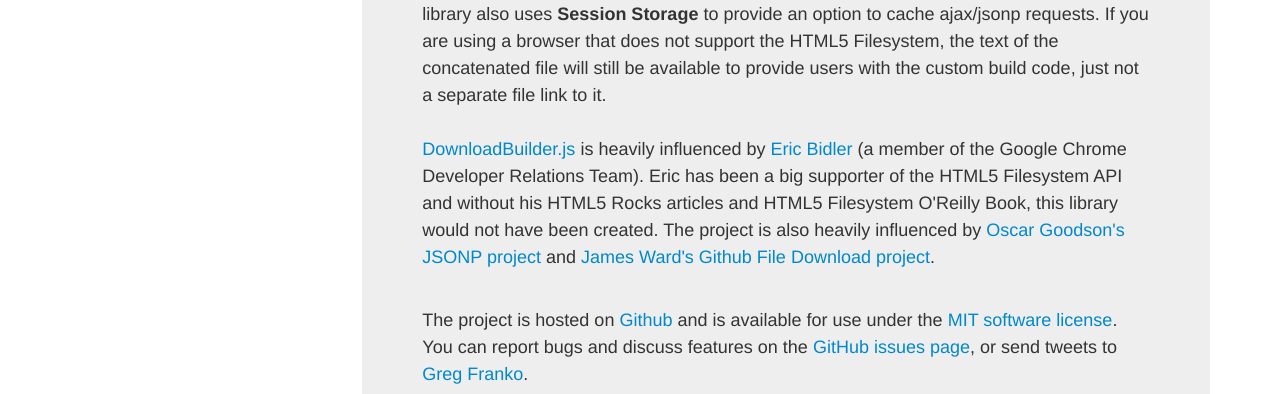
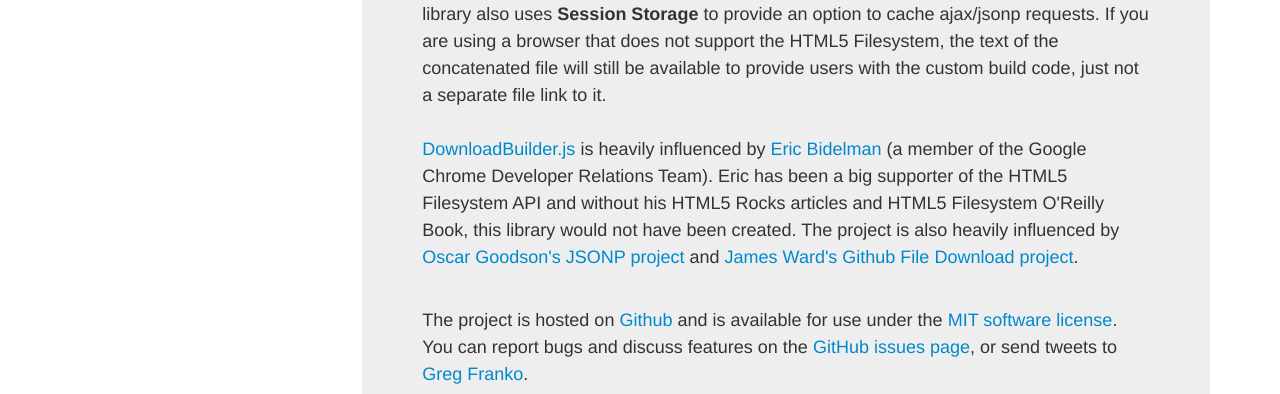
Before and after one commit to gfranko/DownloadBuilder.js, a plain HTML site: page index.html in a window 1280 px wide. Shown: the part 376-770 px from the top of the page. Drawn offline with nearby package versions, Linux system fonts and the light colour scheme.

Commit message:
Typo correction
Correcting Eric's last name from Bidler->Bidelman

```diff
--- a/index.html
+++ b/index.html
@@ -50,7 +50,7 @@
             The library currently supports concatenating local files (supported in all  major browsers) and/or files from Github (not supported in IE unless you use a <strong>window.atob polyfill</strong>). The library also uses <strong>Session Storage</strong> to provide an option to cache ajax/jsonp requests.  If you are using a browser that does not support the HTML5 Filesystem, the text of the concatenated file will still be available to provide users with the custom build code, just not a separate file link to it.
             <br /><br />
 
-            <a href="https://github.com/gfranko/DownloadBuilder.js" target="_blank">DownloadBuilder.js</a> is heavily influenced by <a href="https://github.com/ebidel" target="_blank">Eric Bidler</a> (a member of the Google Chrome Developer Relations Team).  Eric has been a big supporter of the HTML5 Filesystem API and without his HTML5 Rocks articles and HTML5 Filesystem O'Reilly Book, this library would not have been created.  The project is also heavily influenced by <a href="https://github.com/OscarGodson/JSONP" target="_blank">Oscar Goodson's JSONP project</a> and <a href="https://github.com/jamesward/github-files" target="_blank">James Ward's Github File Download project</a>.
+            <a href="https://github.com/gfranko/DownloadBuilder.js" target="_blank">DownloadBuilder.js</a> is heavily influenced by <a href="https://github.com/ebidel" target="_blank">Eric Bidelman</a> (a member of the Google Chrome Developer Relations Team).  Eric has been a big supporter of the HTML5 Filesystem API and without his HTML5 Rocks articles and HTML5 Filesystem O'Reilly Book, this library would not have been created.  The project is also heavily influenced by <a href="https://github.com/OscarGodson/JSONP" target="_blank">Oscar Goodson's JSONP project</a> and <a href="https://github.com/jamesward/github-files" target="_blank">James Ward's Github File Download project</a>.
             <br /><br />
             <p>The project is hosted on <a href="https://github.com/gfranko/DownloadBuilder.js" target="_blank" class="projectLinks">Github</a> and is available for use under the <a href="https://github.com/gfranko/DownloadBuilder.js/blob/master/LICENSE-MIT" target="_blank" class="projectLinks">MIT software license</a>.  You can report bugs and discuss features on the <a href="https://github.com/gfranko/DownloadBuilder.js/issues" target="_blank">GitHub issues page</a>, or send tweets to <a href="https://twitter.com/GregFranko" target="_blank">Greg Franko</a>.
             </p>
```
